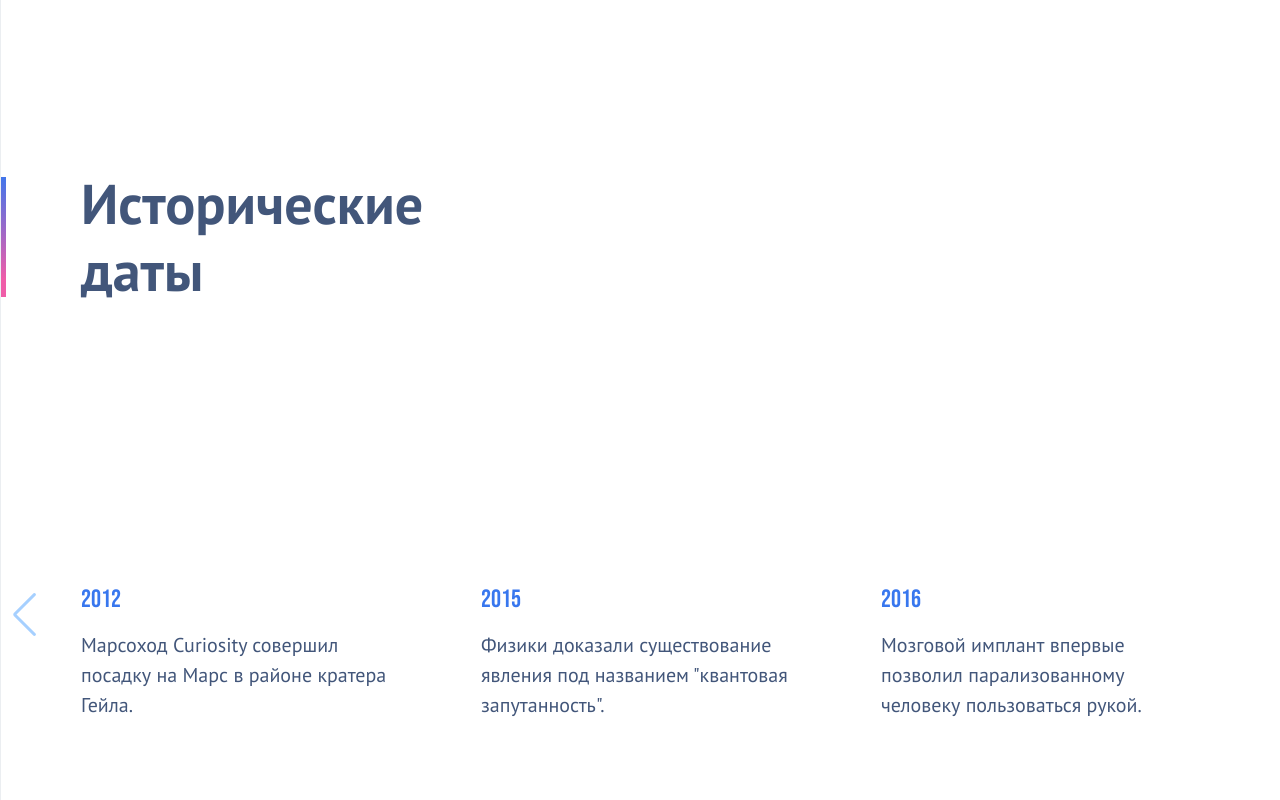
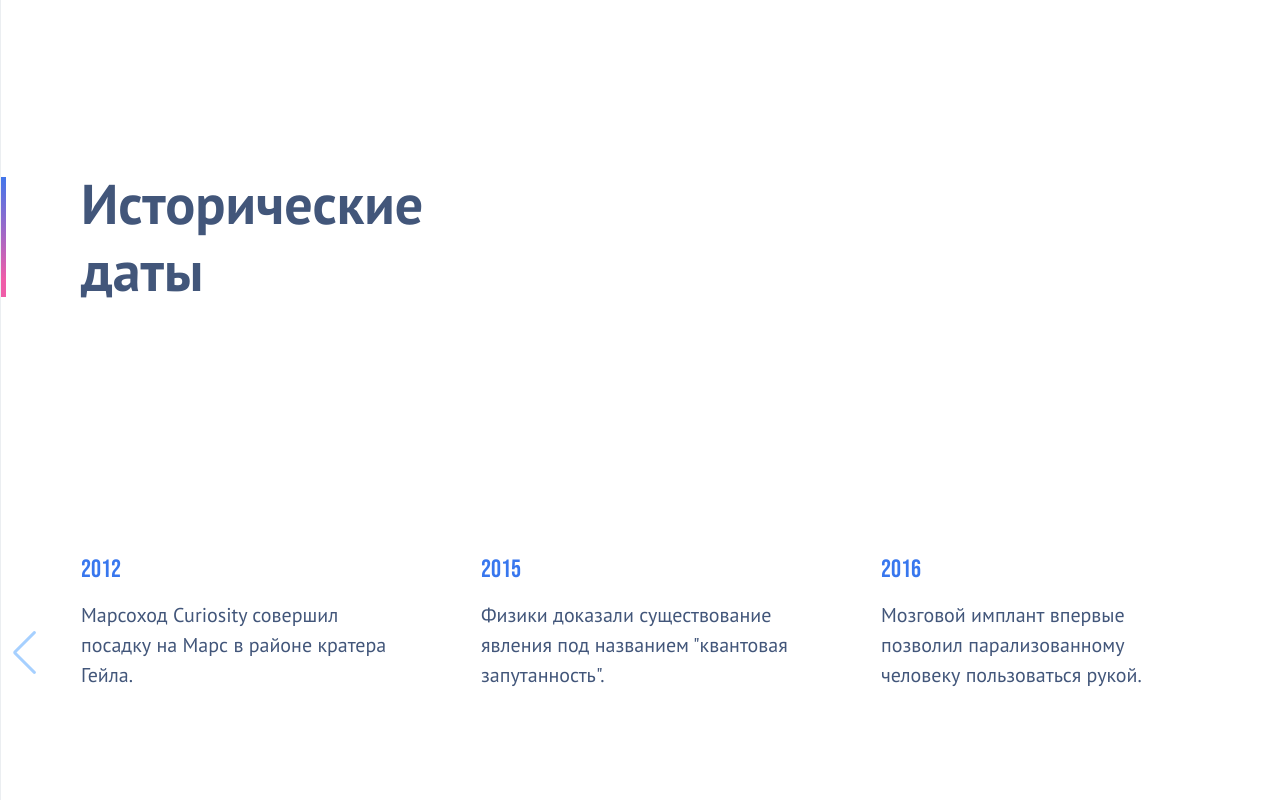
Before and after one commit to aleksandrdadaev/calendar-of-historical-events, a React (Create React App) app: page / in a window 1280 px wide. Shown: the top 800 px of the page. Built offline with nearby package versions, Linux system fonts and the light colour scheme.

Commit message:
change slider styles

```diff
--- a/src/widgets/historical-dates/ui/main-slider/MainSlider.module.scss
+++ b/src/widgets/historical-dates/ui/main-slider/MainSlider.module.scss
@@ -1,17 +1,11 @@
 .wrapper {
+	position: relative;
 	flex-grow: 1;
 	display: flex;
 	flex-direction: column;
+	justify-content: end;
 }
 
 .slider {
 	width: 100%;
-	flex-grow: 1;
-	display: flex;
-	flex-direction: column;
-
-	> div:first-child {
-		flex-grow: 1;
-		align-items: end;
-	}
 }
```
